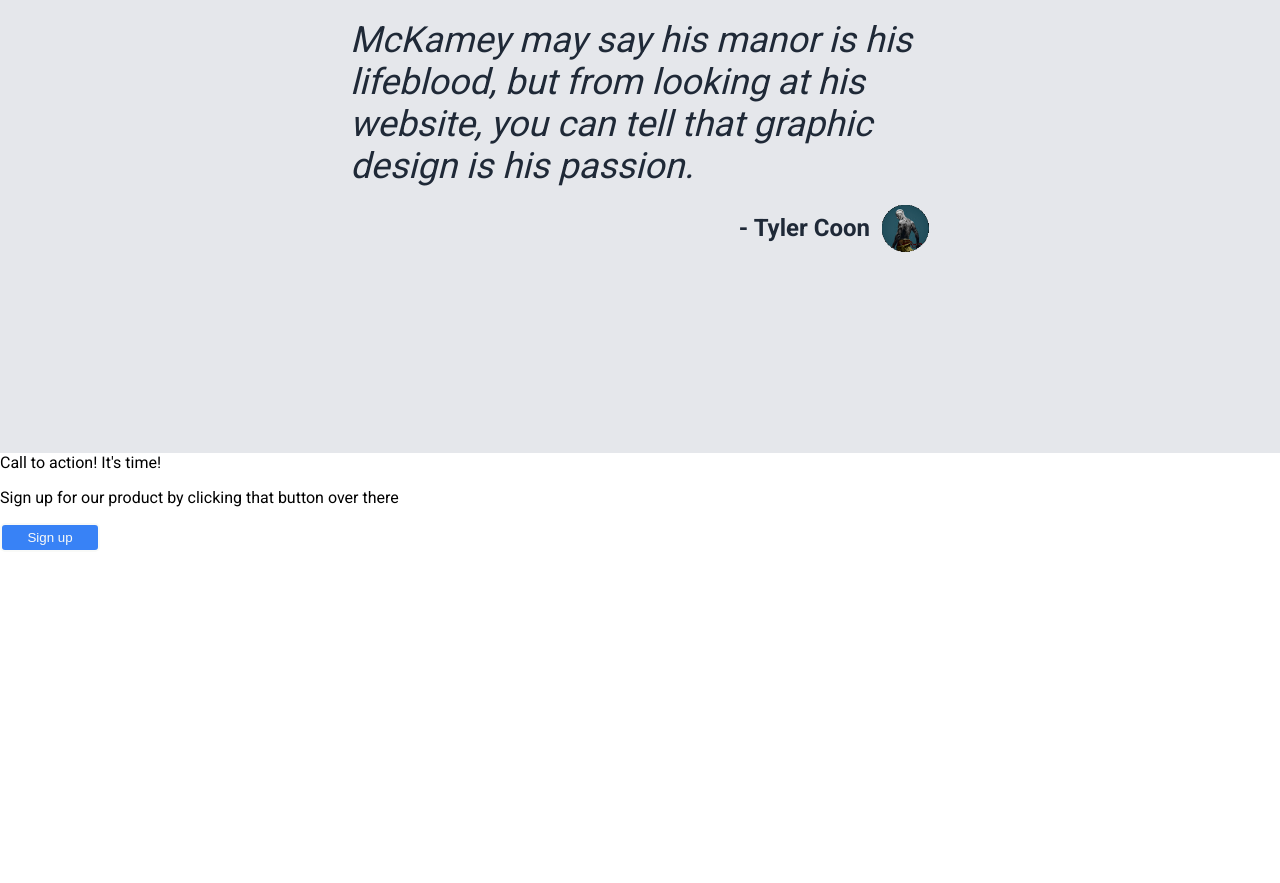
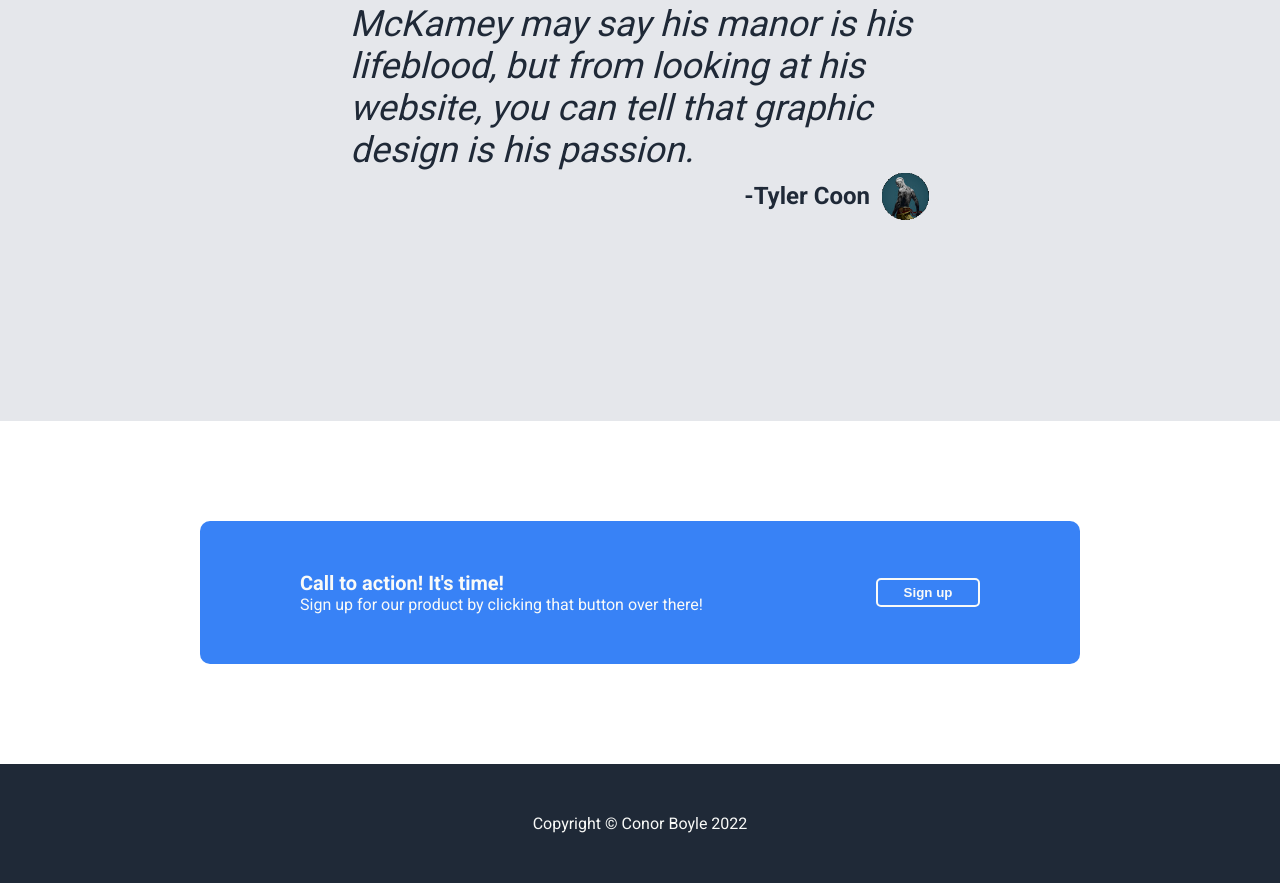
Before and after one commit to chocoblocko9/odin-landing-page, a plain HTML site: page index.html in a window 1280 px wide. Shown: the part 1423-2306 px from the top of the page. Before the commit the page ends 1975 px from the top, so only its background shows below. Drawn offline with Linux system fonts and the light colour scheme.

Commit message:
Finish entire project

```diff
--- a/index.html
+++ b/index.html
@@ -31,35 +31,40 @@
             <div class="container">
                 <div class="info">
                     <div class="box"></div>
-                    <p>this is some subtext under an illustration or image</p>
+                    <p class="subtext">this is some subtext under an illustration or image</p>
                 </div>
                 <div class="info">
                     <div class="box"></div>
-                    <p>this is some subtext under an illustration or image</p>
+                    <p class="subtext">this is some subtext under an illustration or image</p>
                 </div>
                 <div class="info">
                     <div class="box"></div>
-                    <p>this is some subtext under an illustration or image</p>
+                    <p class="subtext">this is some subtext under an illustration or image</p>
                 </div>
                 <div class="info">
                     <div class="box"></div>
-                    <p>this is some subtext under an illustration or image</p>
+                    <p class="subtext">this is some subtext under an illustration or image</p>
                 </div>
             </div>
         </div>
         <div class="quote">
-            <p><em><a href="https://www.mckameymanor.com/">McKamey may say his manor is his lifeblood, but from looking at his website, you can tell that graphic design is his passion.</a></em></p>
+            <p class="text"><em><a href="https://www.mckameymanor.com/">McKamey may say his manor is his lifeblood, but from looking at his website, you can tell that graphic design is his passion.</a></em></p>
             <div class="author">
-                <div class="name">- Tyler Coon</div>
+                <div class="name" style="font-size: 24px;">- <a href="https://www.youtube.com/channel/UCHtixxlx3RHJzbmDje7qTKw">Tyler Coon</a></div>
                 <img class="profile" src="images/imageedit_1_5435424141.png" alt="Youtube profile picture of Tyler Coon">
             </div>
         </div>
         <div class="call">
             <div class="body">
-                <div class="header">Call to action! It's time!</div>
-                <p class="text">Sign up for our product by clicking that button over there</p>
+                <div class="text">
+                    <div class="header">Call to action! It's time!</div>
+                    <p class="subtext">Sign up for our product by clicking that button over there!</p>
+                </div>
                 <button class="button">Sign up</button>
             </div>
         </div>
+        <div class="footer">
+            <div class="text">Copyright &copy; Conor Boyle 2022</div>
+        </div>
     </body>
 </html>
--- a/style.css
+++ b/style.css
@@ -13,6 +13,15 @@ ul {
     margin: 0;
     list-style-type: none;
     gap: 20px;
+}
+
+p {
+    margin: 0;
+}
+
+a {
+    text-decoration: none;
+    color: #1F2937;
 }
 
 .hero {
@@ -80,13 +89,10 @@ ul {
     color: #F9FAF8;
     border-radius: 5px;
     border-style: none;
-    padding: 5px 15px;
     font: 600;
     width: 100px;
-}
-
-.container .button {
     margin-top: 10px;
+    padding: 5px 15px;
 }
 
 .information .header {
@@ -126,12 +132,6 @@ ul {
     height: 613px;
 }
 
-a {
-    text-decoration: none;
-    color: #1F2937;
-    font-size: 36px;
-}
-
 .quote {
     display: flex;
     background-color: #E5E7EB;
@@ -158,9 +158,49 @@ a {
     height: 50px;
 }
 
+.call .body {
+    display: flex;
+    justify-content: space-between;
+    align-items: center;
+    background-color: #3882F6;
+    border-radius: 10px;
+    padding: 50px 100px;
+    margin: 100px 200px;
+    color: #F9FAF8;
+}
+
 .body .button {
+    display: flex;
+    justify-content: center;
+    margin: 0;
+    box-sizing: content-box;
+    width: 70px;
+    height: 15px;
+    padding: 5px 15px;
     border: 2px solid #F9FAF8;
     border-radius: 5px;
+    font-weight: 800;
 }
 
-.body
+.call .text .header {
+    color: #F9FAF8;
+    font-weight: 900;
+    font-size: 20px;
+}
+
+.info .subtext {
+    margin-top: 8px;
+}
+
+.footer {
+    background-color: #1F2937;
+    display: flex;
+    justify-content: center;
+    align-items: center;
+    padding: 50px 50px;
+    color: #F9FAF8;
+}
+
+.quote .text{
+    font-size: 36px;
+}
```
